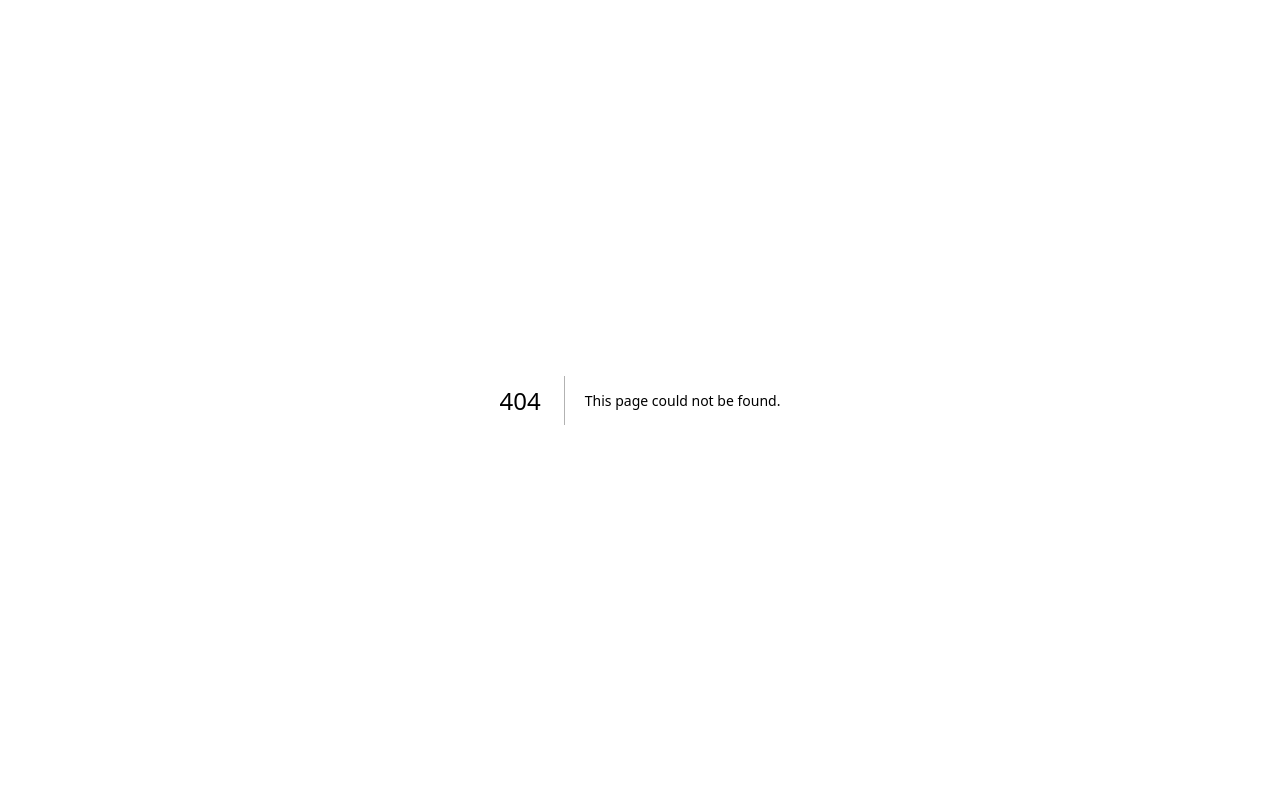
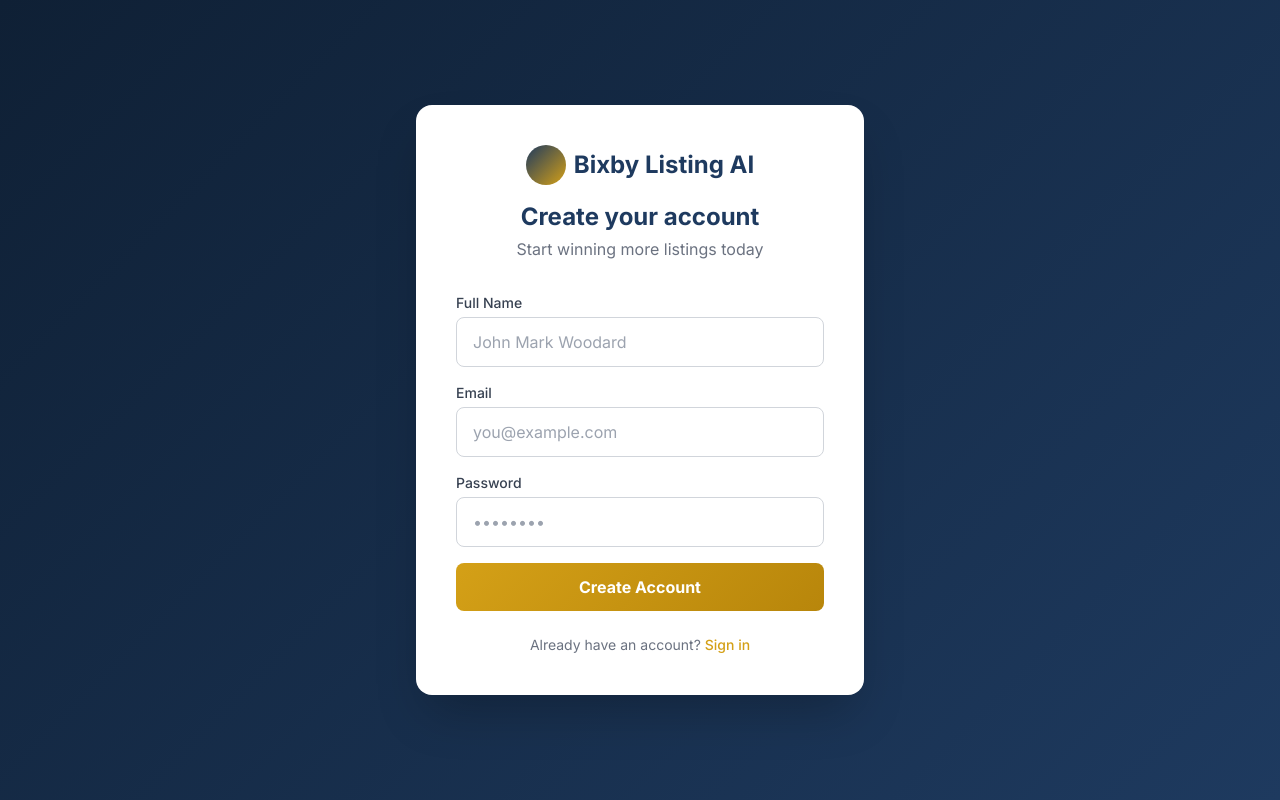
Before and after one commit to bixbyhomesgroup/bixby-listing-ai, a Next.js app: page /signup in a window 1280 px wide. Before the commit this address had no page. Built offline with nearby package versions, Linux system fonts and the light colour scheme.

Commit message:
Create page.tsx

```diff
--- /dev/null
+++ b/app/signup/page.tsx
@@ -0,0 +1,40 @@
+'use client'
+import { useState } from 'react'
+import Link from 'next/link'
+
+export default function SignupPage() {
+  const [name, setName] = useState('')
+  const [email, setEmail] = useState('')
+  const [password, setPassword] = useState('')
+
+  return (
+    <div className="min-h-screen flex items-center justify-center" style={{background: 'linear-gradient(135deg, #0f2035 0%, #1e3a5f 100%)'}}>
+      <div className="bg-white rounded-2xl shadow-2xl p-10 w-full max-w-md">
+        <div className="text-center mb-8">
+          <div className="flex items-center justify-center gap-2 mb-4">
+            <div className="w-10 h-10 rounded-full" style={{background: 'linear-gradient(135deg, #1e3a5f, #d4a017)'}}></div>
+            <span className="font-bold text-2xl" style={{color: '#1e3a5f'}}>Bixby Listing AI</span>
+          </div>
+          <h1 className="text-2xl font-bold" style={{color: '#1e3a5f'}}>Create your account</h1>
+          <p className="text-gray-500 mt-1">Start winning more listings today</p>
+        </div>
+        <div className="space-y-4">
+          <div>
+            <label className="block text-sm font-medium text-gray-700 mb-1">Full Name</label>
+            <input type="text" value={name} onChange={e => setName(e.target.value)} placeholder="John Mark Woodard" className="w-full border border-gray-300 rounded-lg px-4 py-3 text-gray-900 focus:outline-none" />
+          </div>
+          <div>
+            <label className="block text-sm font-medium text-gray-700 mb-1">Email</label>
+            <input type="email" value={email} onChange={e => setEmail(e.target.value)} placeholder="you@example.com" className="w-full border border-gray-300 rounded-lg px-4 py-3 text-gray-900 focus:outline-none" />
+          </div>
+          <div>
+            <label className="block text-sm font-medium text-gray-700 mb-1">Password</label>
+            <input type="password" value={password} onChange={e => setPassword(e.target.value)} placeholder="••••••••" className="w-full border border-gray-300 rounded-lg px-4 py-3 text-gray-900 focus:outline-none" />
+          </div>
+          <Link href="/dashboard" className="block w-full text-center text-white font-bold py-3 rounded-lg" style={{background: 'linear-gradient(135deg, #d4a017, #b8860b)'}}>Create Account</Link>
+        </div>
+        <p className="text-center text-sm text-gray-500 mt-6">Already have an account? <Link href="/login" className="font-medium" style={{color: '#d4a017'}}>Sign in</Link></p>
+      </div>
+    </div>
+  )
+}
```
